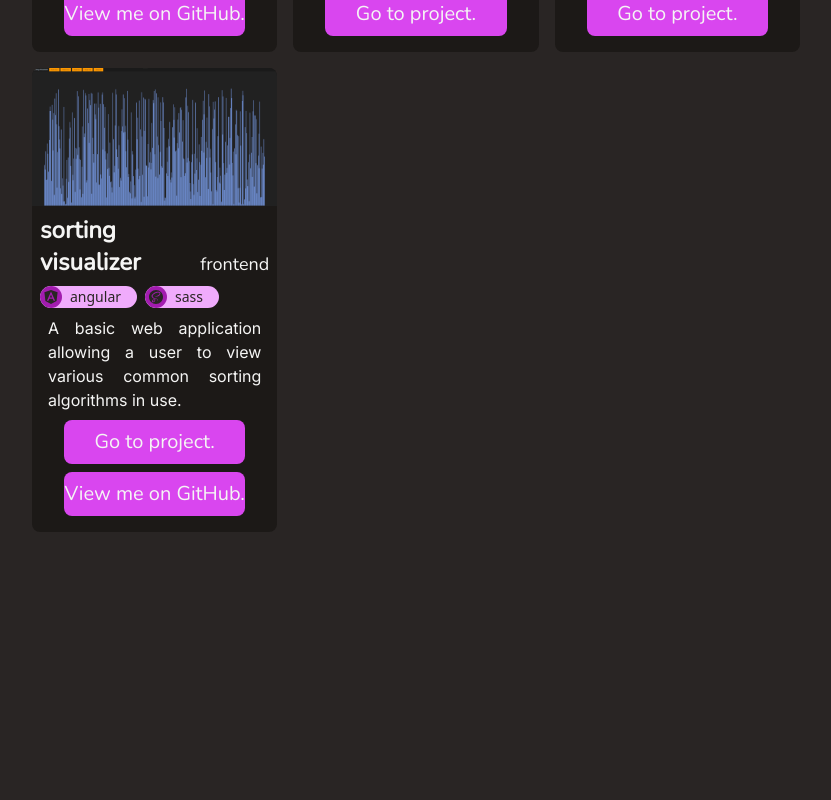
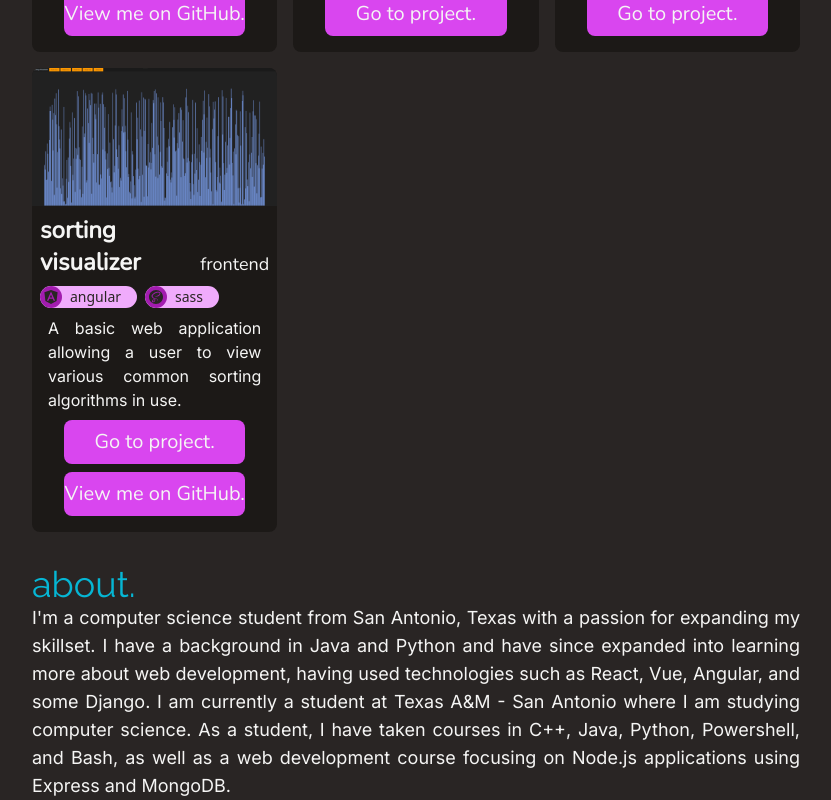
Before and after one commit to sk3p7ic/joshuaibrom.com, a Next.js app: page / in a window 1280 px wide. Shown: the part 899-1699 px from the top of the page, without its empty margins (224-1055 px from the left). Before the commit the page ends 1431 px from the top, so only its background shows below. Built offline with nearby package versions, Linux system fonts and the light colour scheme.

Commit message:
Started working on about page

```diff
--- a/app/page.tsx
+++ b/app/page.tsx
@@ -1,3 +1,4 @@
+import { About } from "../components/Home/About";
 import { Banner } from "../components/Home/Banner";
 import { Projects } from "../components/Home/Projects";
 
@@ -6,6 +7,7 @@ const HomePage = () => {
     <main className="flex flex-col gap-8">
       <Banner />
       <Projects />
+      <About />
     </main>
   );
 };
--- /dev/null
+++ b/components/Home/About.tsx
@@ -0,0 +1,19 @@
+export const About = () => {
+  return (
+    <div>
+      <h3 className="font-raleway text-4xl text-emerald-700 dark:text-cyan-500 transition-colors duration-1000">
+        about.
+      </h3>
+      <p className="font-inter text-lg text-justify">
+        I&apos;m a computer science student from San Antonio, Texas with a
+        passion for expanding my skillset. I have a background in Java and
+        Python and have since expanded into learning more about web development,
+        having used technologies such as React, Vue, Angular, and some Django. I
+        am currently a student at Texas A&amp;M - San Antonio where I am
+        studying computer science. As a student, I have taken courses in C++,
+        Java, Python, Powershell, and Bash, as well as a web development course
+        focusing on Node.js applications using Express and MongoDB.
+      </p>
+    </div>
+  );
+};
```
